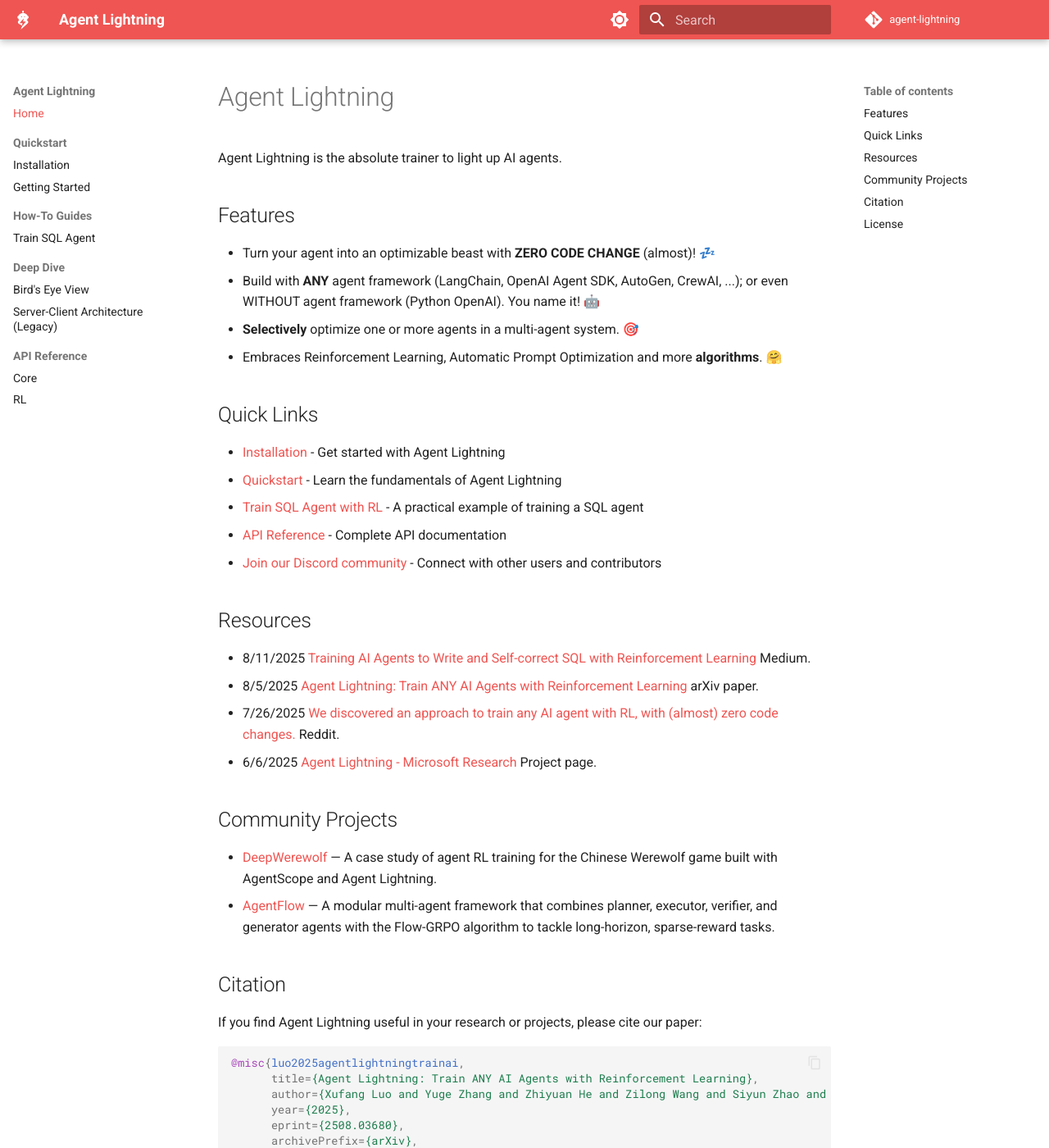
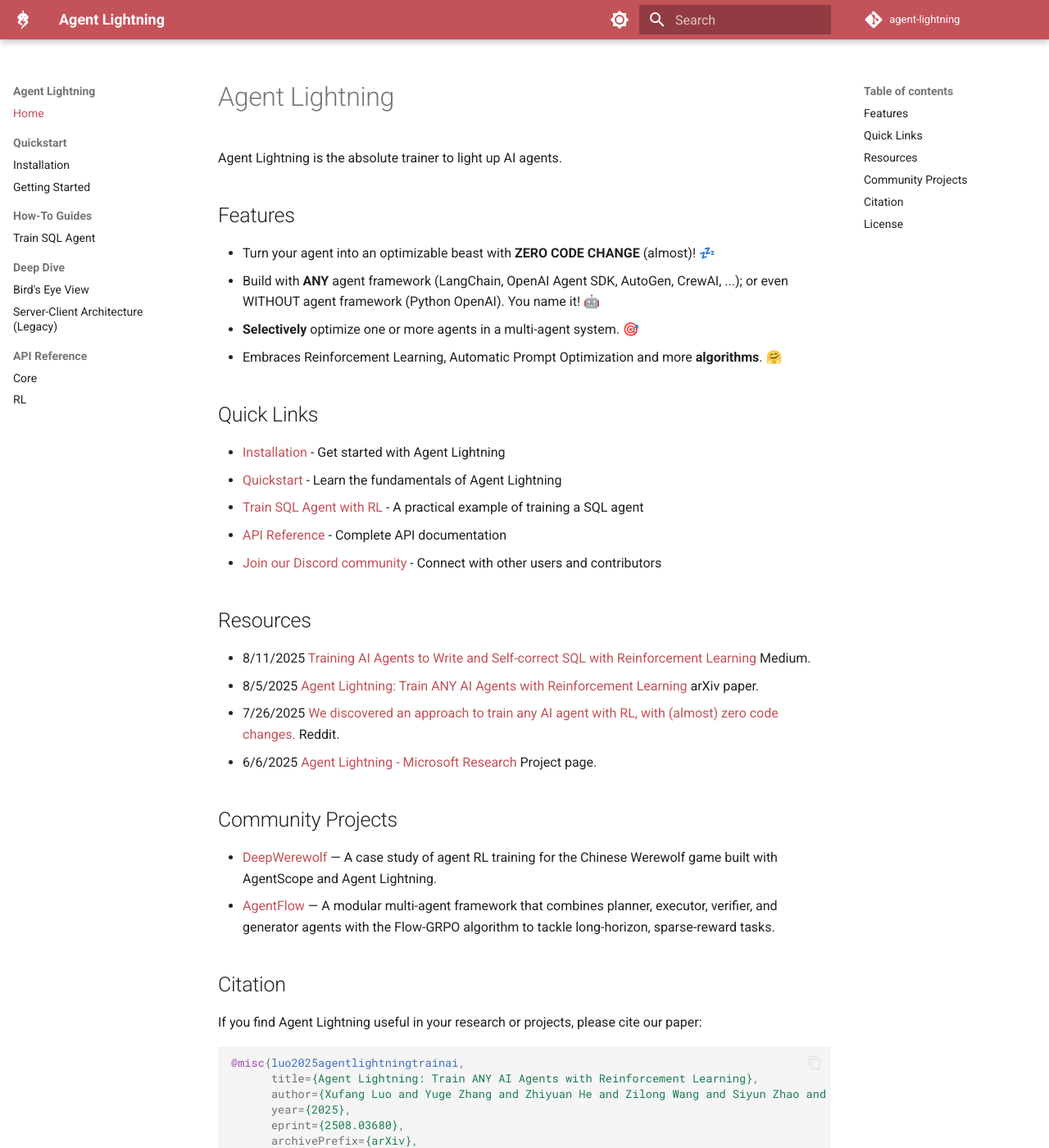
Before and after one commit to OhiraShusei/agent-lightning, an MkDocs documentation site: the page built from docs/index.md, in a window 1280 px wide and 1400 px high. Shown: the whole window at 82% size. Built offline with MkDocs 1.6.1 and Material for MkDocs 9.7.7, drawn with Linux system fonts in a browser that asks for light colours; comment, search, counter and statistics services are not loaded; the version menu is left out.

Commit message:
Update docs palette and add version warning (#139)

```diff
--- /dev/null
+++ b/docs/overrides/main.html
@@ -0,0 +1,26 @@
+{% extends "base.html" %}
+
+{% block content %}
+  <div id="version-warning" class="version-warning" style="display: none;">
+    ⚠️ You are viewing development documentation. For stable documentation, please visit
+    <a href="https://microsoft.github.io/agent-lightning/stable/">https://microsoft.github.io/agent-lightning/stable/</a>
+  </div>
+  {{ super() }}
+{% endblock %}
+
+{% block scripts %}
+  {{ super() }}
+  <script>
+    // Show warning banner if not viewing stable documentation
+    document.addEventListener("DOMContentLoaded", function() {
+      const currentURL = window.location.href;
+      const warningDiv = document.getElementById("version-warning");
+
+      // Check if we're on the stable docs or the redirect page
+      if (currentURL.includes('agent-lightning/latest/')) {
+        // Show warning for explicitly latest docs
+        warningDiv.style.display = "block";
+      }
+    });
+  </script>
+{% endblock %}
--- a/docs/stylesheets/extra.css
+++ b/docs/stylesheets/extra.css
@@ -13,3 +13,27 @@
     font-size: 135%;
   }
 }
+
+[data-md-color-primary="agl"] {
+  --md-primary-fg-color:        #c45259;
+  --md-primary-fg-color--light: #e8b4b7;
+  --md-primary-fg-color--dark:  #9a3038;
+}
+
+[data-md-color-accent="agl"] {
+  --md-accent-fg-color:         #f69047;
+  --md-accent-fg-color--light:  #fcc59e;
+  --md-accent-fg-color--dark:   #da6005;
+}
+
+/* Documentation version warning banner */
+.version-warning {
+  background-color: #FFD15D18;
+  padding: 1em;
+  font-weight: 500;
+  position: relative;
+  z-index: 1000;
+  border: 2px solid #FFD15D;
+  border-radius: 0.25em;
+  margin-bottom: 2em;
+}
--- a/mkdocs.yml
+++ b/mkdocs.yml
@@ -5,18 +5,19 @@
 
 theme:
   name: material
+  custom_dir: docs/overrides
   logo: assets/favicon-white.svg
   favicon: assets/favicon.svg
   palette:
     - scheme: default
-      primary: red
-      accent: red
+      primary: agl
+      accent: agl
       toggle:
         icon: material/brightness-7
         name: Switch to dark mode
     - scheme: slate
-      primary: red
-      accent: red
+      primary: agl
+      accent: agl
       toggle:
         icon: material/brightness-4
         name: Switch to light mode
```
Also changed, not shown: 1 other file.
